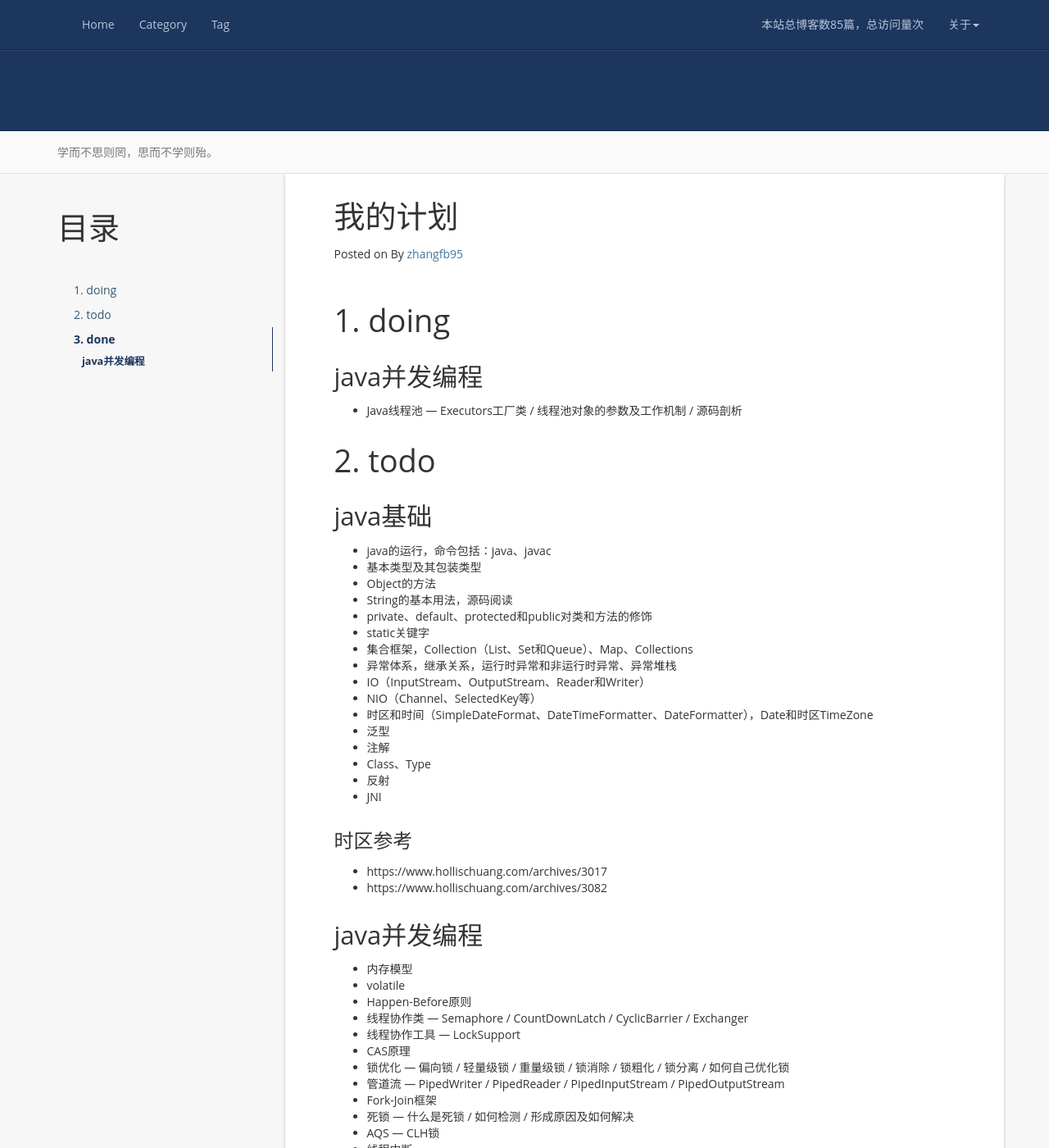
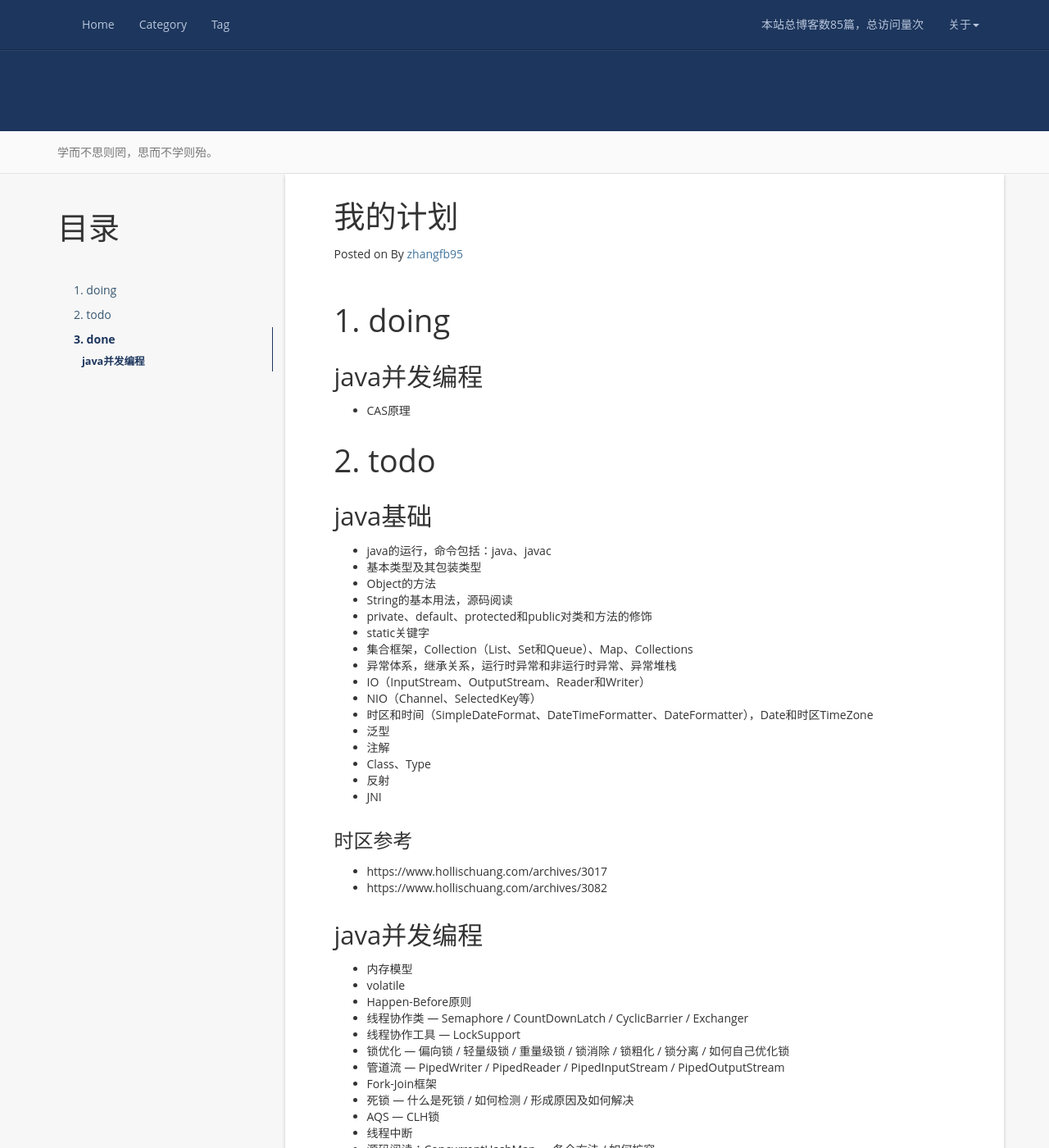
Before and after one commit to zhangfb95/zhangfb95.github.io.bak, a Jekyll site: the page built from plan.md, in a window 1280 px wide and 1400 px high. Shown: the whole window at 82% size. Built offline with Jekyll 4.4.1, drawn with Linux system fonts in a browser that asks for light colours; nearby versions of some CDN libraries; a script that is not in the unit is left out; comment, search, counter and statistics services are not loaded; some of the changed text lies outside the part shown.

Commit message:
计划变更

```diff
--- a/plan.md
+++ b/plan.md
@@ -11,7 +11,7 @@ permalink: /plan/
 
 ## java并发编程
 
-+ Java线程池 — Executors工厂类 / 线程池对象的参数及工作机制 / 源码剖析
++ CAS原理
 
 # 2. todo
 
```
Also changed, not shown: other parts of plan.md (+1 -1 lines).
